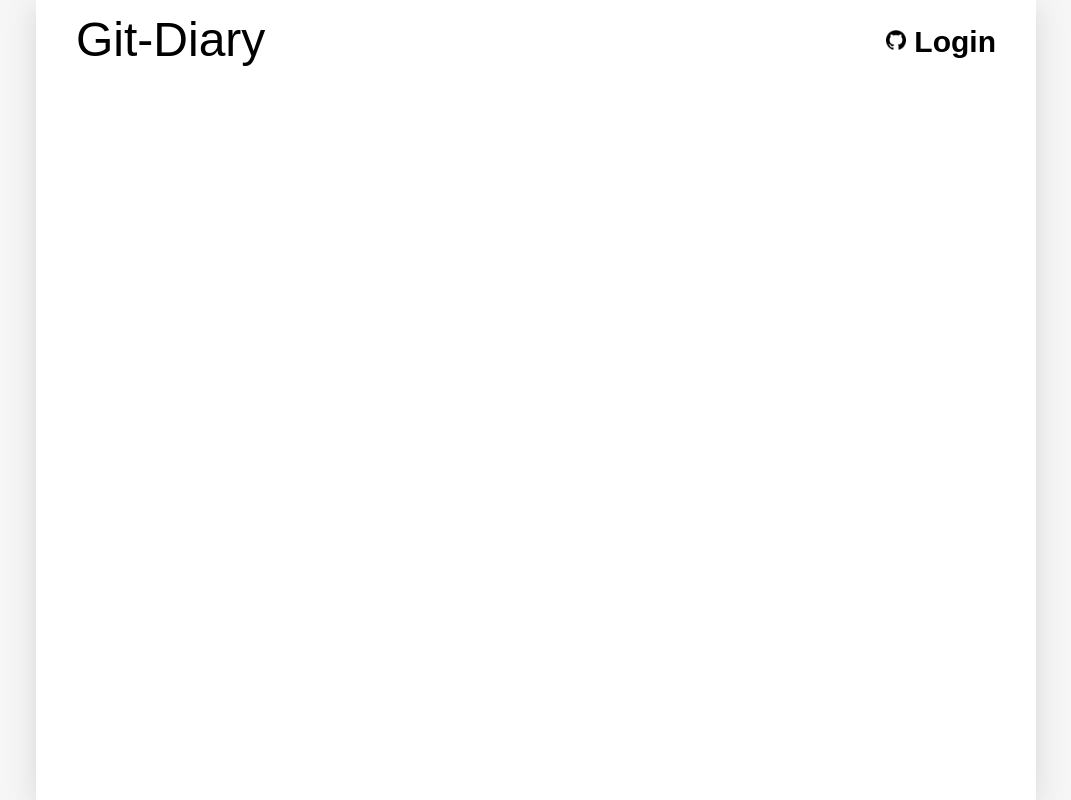
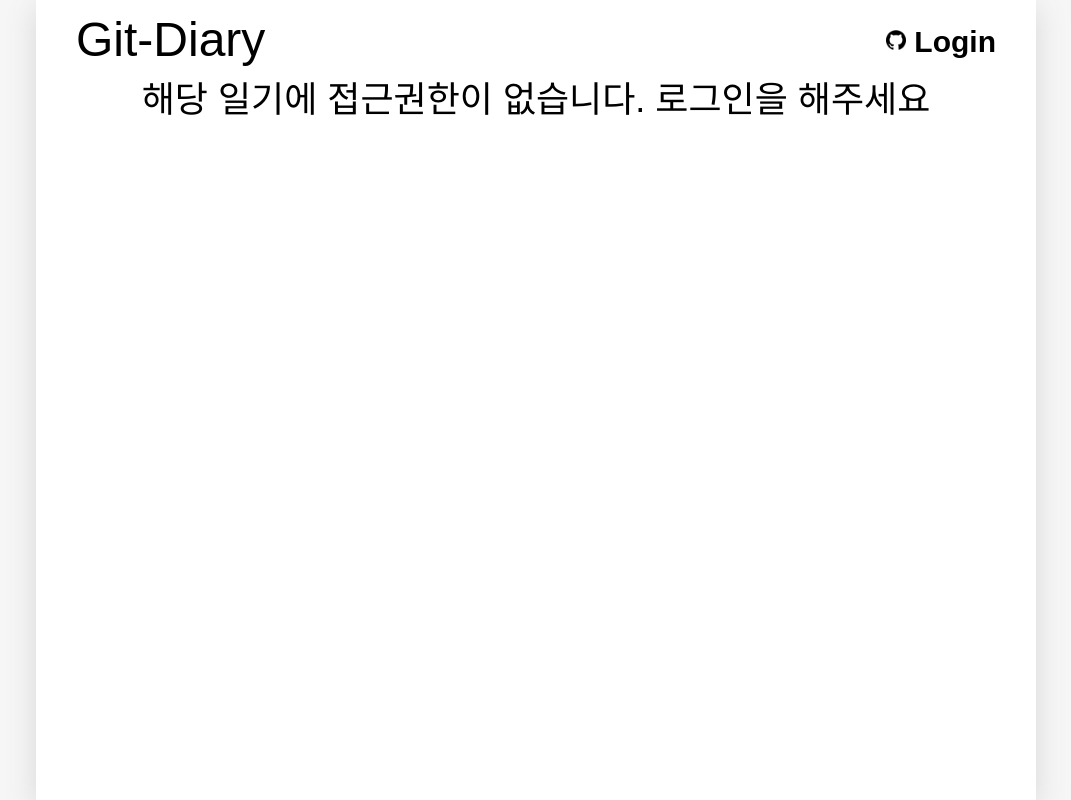
Before and after one commit to evelo0702/GitDiary, a React (Vite) app in the folder Front/: page /Detail/1 in a window 1280 px wide. Shown: the whole page, without its empty margins (104-1175 px from the left). Built offline with nearby package versions, Linux system fonts and the light colour scheme; no server answers; a web font is replaced by a local one.

Commit message:
feat: 로그아웃시 로컬스토리지 데이터 삭제

```diff
--- a/Front/src/components/SideBar.jsx
+++ b/Front/src/components/SideBar.jsx
@@ -10,6 +10,7 @@
   const navigate = useNavigate();
   const URL = `https://github.com/login/oauth/authorize?client_id=${VITE_GITHUB_CLIENT_ID}`;
   const { gitData, setGitData } = useContext(StateContext);
+  const { setDiaryData } = useContext(StateContext);
   let access_token = searchParams.get("code");
   let result2;
   const getGitData = async () => {
@@ -25,7 +26,9 @@
 
   const logOut = () => {
     localStorage.removeItem("userData");
+    localStorage.removeItem("diaryData");
     setGitData(null);
+    setDiaryData(null);
     navigate("/");
   };
   useEffect(() => {
@@ -40,7 +43,6 @@
       <Link className="flex w-full" to={"/"}>
         Git-Diary
       </Link>
-
       <div className="w-full flex text-3xl font-bold items-center justify-end">
         {gitData && (
           <>
@@ -61,7 +63,7 @@
           </div>
         ) : (
           <>
-            <div onClick={() => logOut()}>Logout</div>
+            <button onClick={() => logOut()}>Logout</button>
           </>
         )}
       </div>
--- a/Front/src/pages/DetailPage.jsx
+++ b/Front/src/pages/DetailPage.jsx
@@ -1,12 +1,29 @@
-import { useContext } from "react";
+import { useContext, useEffect, useState } from "react";
 import { useParams } from "react-router-dom";
 import { StateContext } from "../App";
 import MarkdownRender from "../components/RenderCard";
 const DetailPage = () => {
   const { diaryData } = useContext(StateContext);
   const { id } = useParams();
-  const detailData = diaryData.filter((it) => it._id === id);
-  return <div>{detailData && <MarkdownRender newData={detailData[0]} />}</div>;
+  const [detailData, setDetail] = useState();
+
+  useEffect(() => {
+    if (diaryData.length > 0) {
+      setDetail(diaryData.filter((it) => it._id === id));
+    }
+  }, []);
+
+  return (
+    <div className="pb-10">
+      {detailData ? (
+        <MarkdownRender detailData={detailData[0]} />
+      ) : (
+        <div className="text-center">
+          해당 일기에 접근권한이 없습니다. 로그인을 해주세요
+        </div>
+      )}
+    </div>
+  );
 };
 
 export default DetailPage;
```
